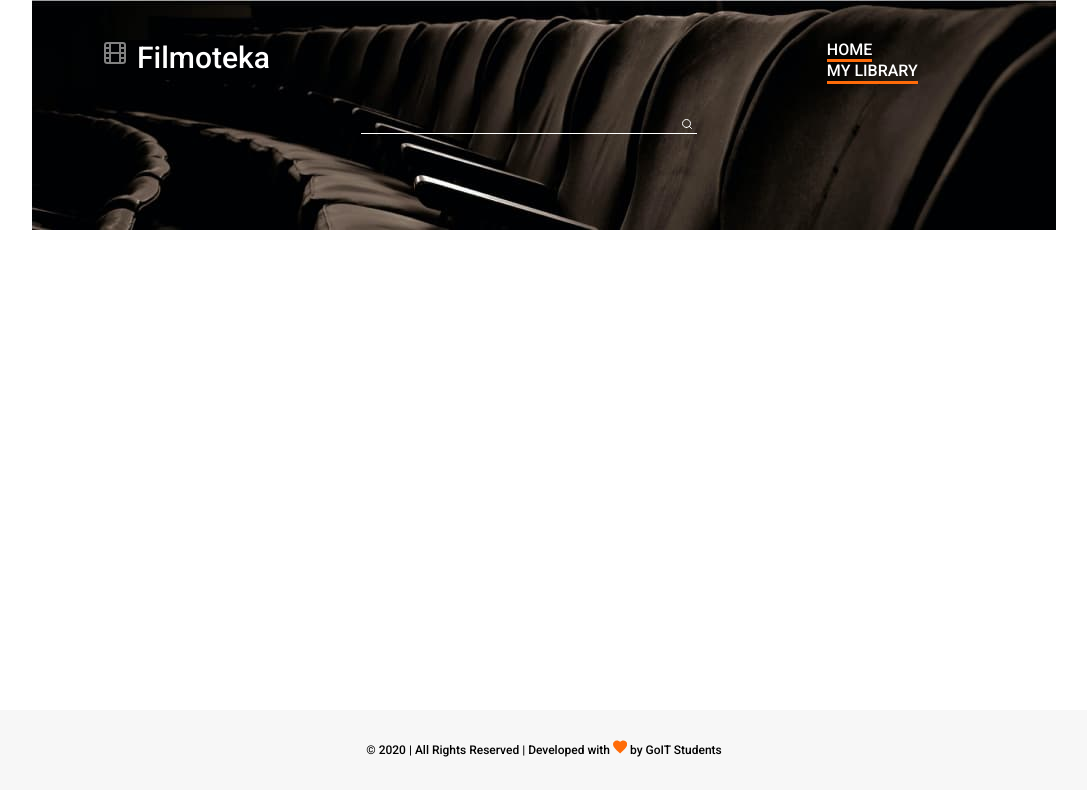
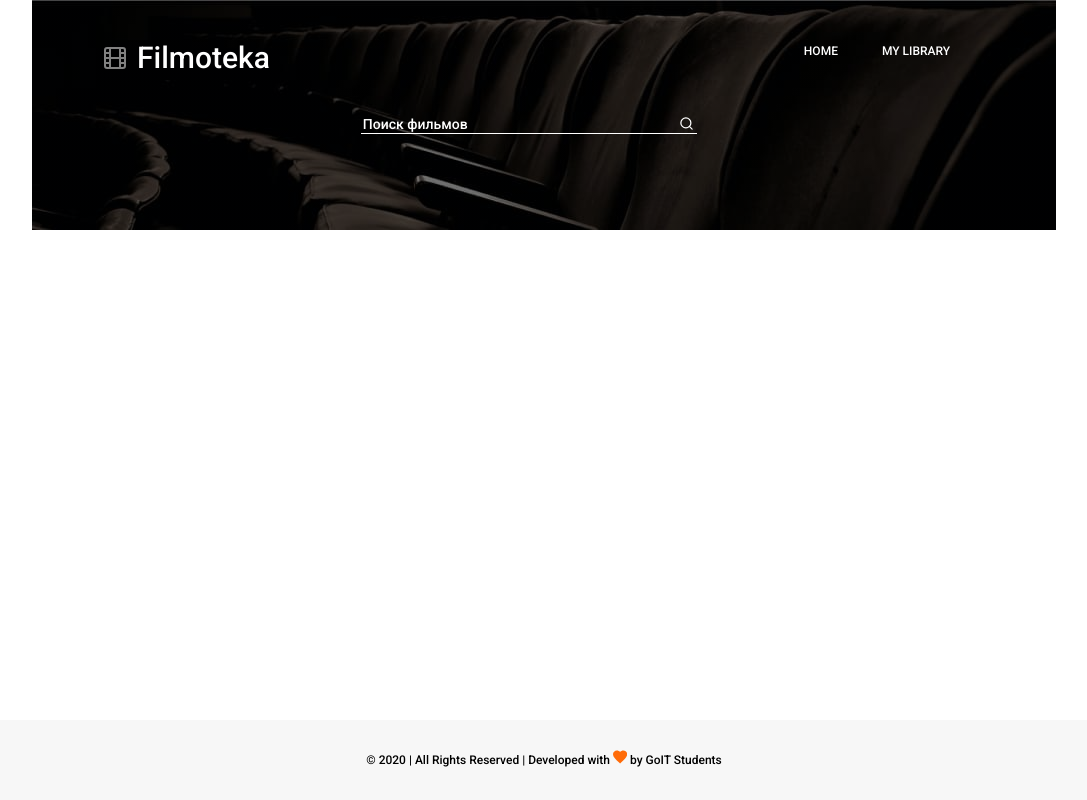
Before and after one commit to NikOroferov/test-repository, a website built with Parcel: page src/index.html in a window 1280 px wide. Shown: the whole page, without its empty margins (96-1183 px from the left). Built offline with nearby package versions, Linux system fonts and the light colour scheme.

Commit message:
update css

```diff
--- a/src/index.html
+++ b/src/index.html
@@ -39,7 +39,7 @@
             </p>
 
             <form class="search__form">
-              <input type="text" class="search__text">
+              <input type="text" class="search__text" placeholder="Поиск фильмов">
               <button class="search__btn">
                 <svg class="search__logo">
                   <use href="./images/icons.svg#icon-search"></use>
--- a/src/sass/base/_base.scss
+++ b/src/sass/base/_base.scss
@@ -27,6 +27,7 @@ a {
 p {
   margin: 0;
   padding: 0;
+  height: 100%;
 }
 
 ul {
--- a/src/sass/components/_header.scss
+++ b/src/sass/components/_header.scss
@@ -1,8 +1,9 @@
 .header {
   height: 230px;
-  background-image: url(../images/header_desc.jpg);
+  background-image: linear-gradient(to top, rgba(0, 0, 0, 0.56), rgba(0, 0, 0, 0.56)),
+    url(../images/header_desc.jpg);
   background-repeat: no-repeat;
-  background-size: 1024px 230px, cover;
+  background-size: 1024px 230px, contain;
   background-position: center;
   margin: 0 auto;
 }
@@ -13,13 +14,14 @@
 }
 
 .logo__title {
+  @include flex-center;
+
   color: $light-text-color;
   font-family: Roboto;
   font-style: normal;
   font-weight: 500;
   font-size: 30px;
   line-height: 1.16;
-  display: flex;
   margin-right: 91px;
 }
 
@@ -32,13 +34,13 @@
 .search__form {
   display: flex;
   margin-top: 73px;
-  margin-right: 130px;
+  margin-right: 107px;
   height: 20px;
 }
 
 .search__logo {
-  width: 12px;
-  height: 12px;
+  width: 15px;
+  height: 15px;
   fill: none;
 }
 
@@ -46,7 +48,7 @@
   @include flex-center;
   width: 20px;
   height: 20px;
-  padding: auto;
+  // padding: 4px;
   background-color: transparent;
   cursor: pointer;
   border-bottom: 0.5px solid #ffffff;
@@ -61,6 +63,16 @@
   border-bottom: 0.5px solid #ffffff;
 }
 
+.search__text::placeholder {
+  color: $light-text-color;
+  font-family: Roboto;
+  font-weight: normal;
+  font-size: 14px;
+  line-height: 1.16;
+  display: flex;
+  align-items: center;
+}
+
 .search__text:hover,
 .search__text:focus {
   outline: none;
@@ -73,18 +85,35 @@
 .home__btn,
 .library__btn {
   color: $light-text-color;
+  font-family: Roboto;
+  font-style: normal;
+  font-weight: 500;
+  font-size: 12px;
+  line-height: 14px;
   text-transform: uppercase;
   background-color: transparent;
-  border-bottom: 3px solid $accent-color;
   cursor: pointer;
 }
 
-// .wrapper {
-// }
+.home__btn:hover,
+.home__btn:focus,
+.library__btn:hover,
+.library__btn:focus {
+  border-bottom: 3px solid $accent-color;
+}
 
 .main {
-  // min-height: calc(100vh - 80px);
-  min-height: calc(100vh - 320px);
+  min-height: calc(100vh - 280px);
+}
+
+.film__list {
+  margin-top: -30px;
+  margin-left: -30px;
+}
+
+.film__item {
+  margin-top: 30px;
+  margin-left: 30px;
 }
 
 .footer {
```
Also changed, not shown: src/sass/main.css, 1 other file.
